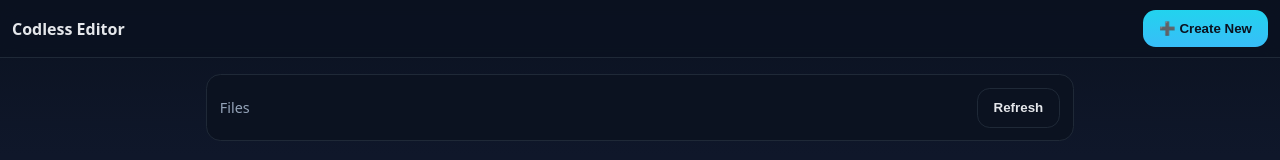
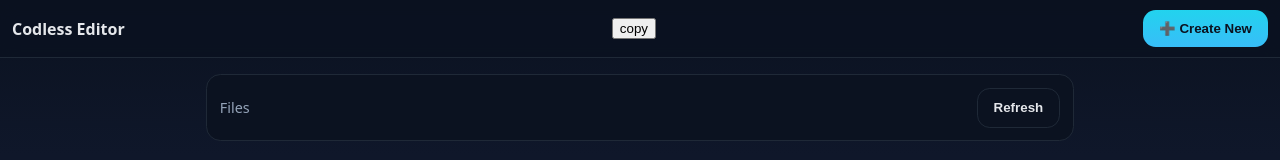
Before and after one commit to IonaSwr/codless, a website: page client/index.html in a window 1280 px wide. Shown: the top 160 px of the page. Drawn offline with Linux system fonts and the light colour scheme.

Commit message:
copy the code

```diff
--- a/client/index.html
+++ b/client/index.html
@@ -51,6 +51,7 @@
 <body>
   <header>
     <strong>Codless Editor</strong>
+    <button onclick="navigator.clipboard.writeText('<!DOCTYPE html>\n' + document.documentElement.outerHTML)">copy</button>
     <button class="btn primary" onclick="createNewFile()">➕ Create New</button>
   </header>
 
```
